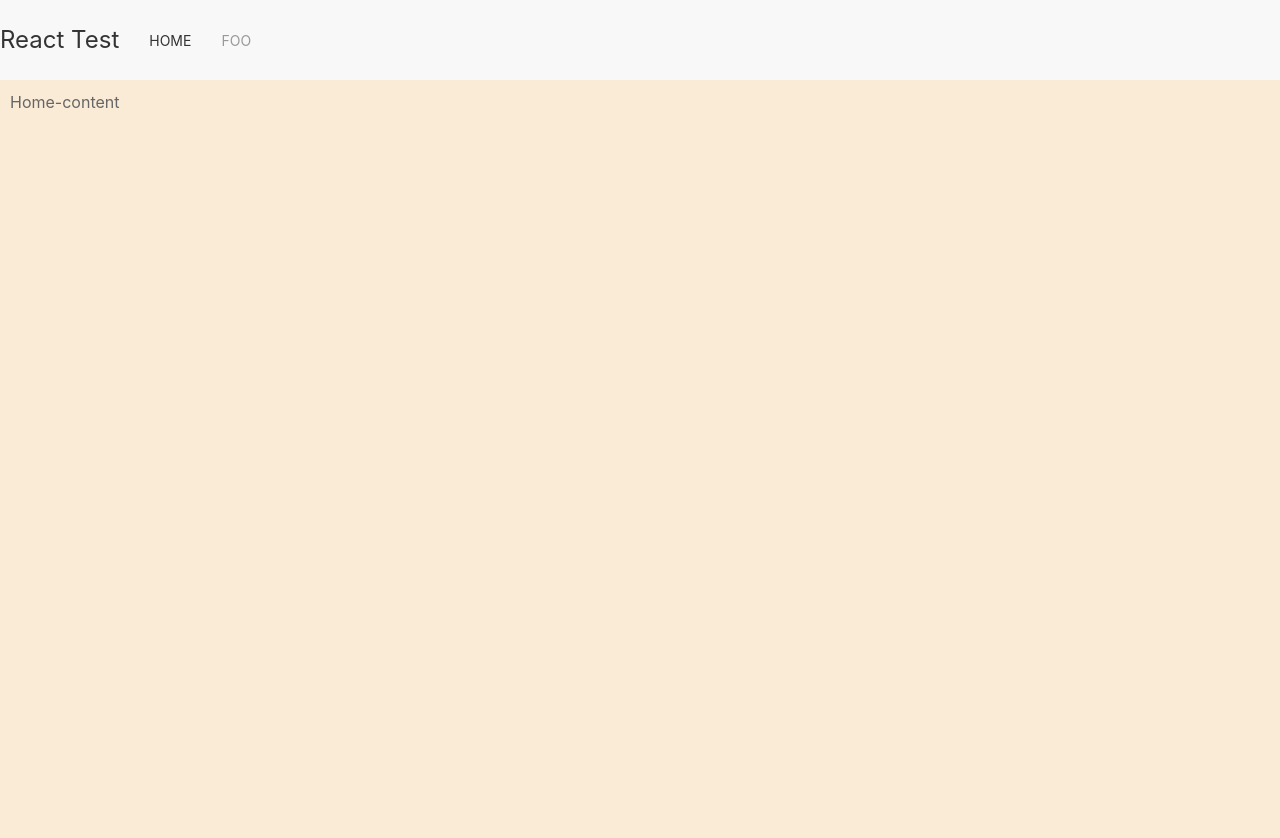
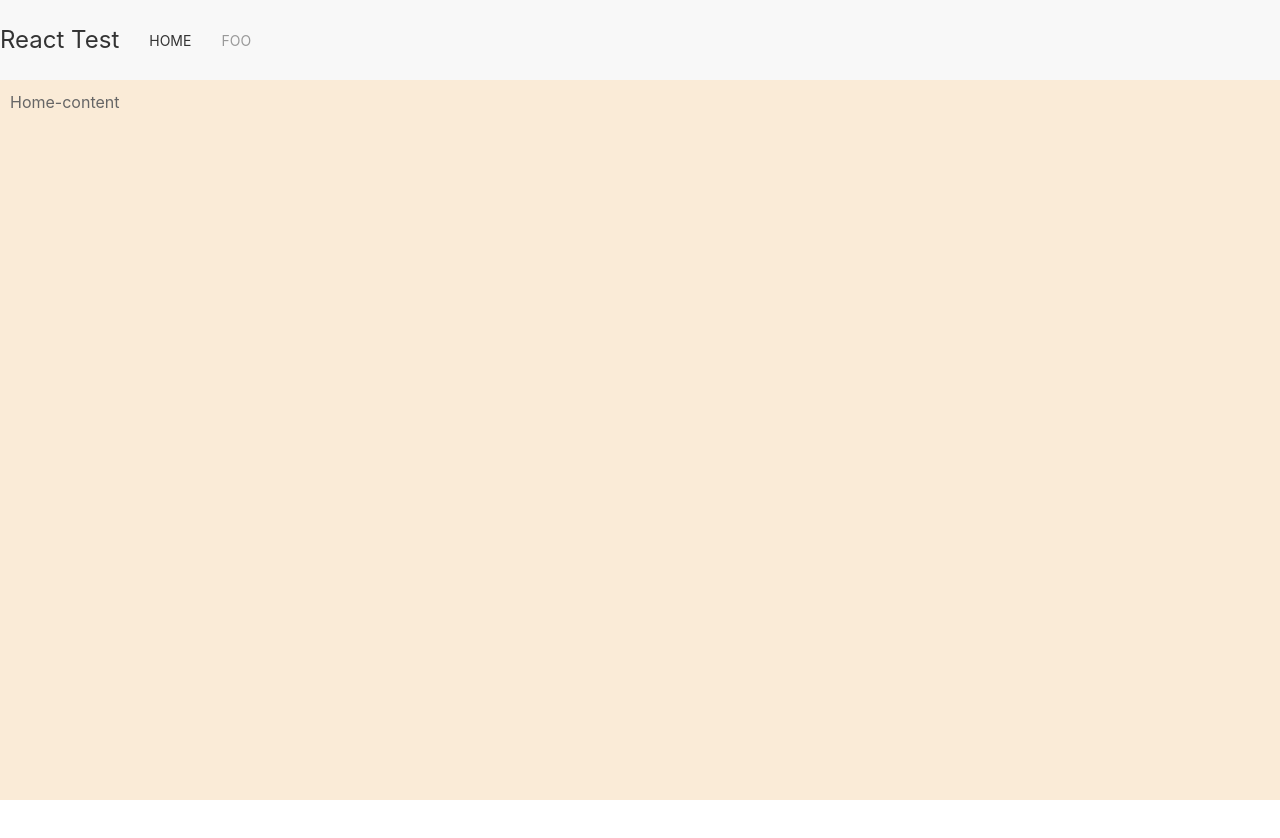
Before and after one commit to sondresjolyst/react-test-application, a React app: page / in a window 1280 px wide. Shown: the top 838 px of the page. After the commit the page ends 800 px from the top, so only its background shows below. Built offline with nearby package versions, Linux system fonts and the light colour scheme; the HTML template or start-up script is replaced by a standard one.

Commit message:
changed hight

```diff
--- a/src/App.css
+++ b/src/App.css
@@ -1,13 +1,12 @@
-#root, .app {
+/* #root, .app {
     height: 100%;
-}
-
+} */
+/*
 .page-content {
     height: 100%;
-}
+} */
 
 .route-content {
     padding: 10px;
-    height: 100%;
-    background-color: antiquewhite;
+    /* height: 100%; */
 }
--- a/src/index.css
+++ b/src/index.css
@@ -1,10 +1,16 @@
-html, body {
+html,
+body {
   margin: 0;
-  height: 100%;
+  /* height: 100%; */
+}
+
+#root {
+  height: 100vh;
+  background-color: antiquewhite;
 }
 
 body {
-    margin: 0;
+  min-height: 100vh;
   font-family: -apple-system, BlinkMacSystemFont, 'Segoe UI', 'Roboto', 'Oxygen',
     'Ubuntu', 'Cantarell', 'Fira Sans', 'Droid Sans', 'Helvetica Neue',
     sans-serif;
```
Lines whose indentation alone changed are shown as unchanged.
